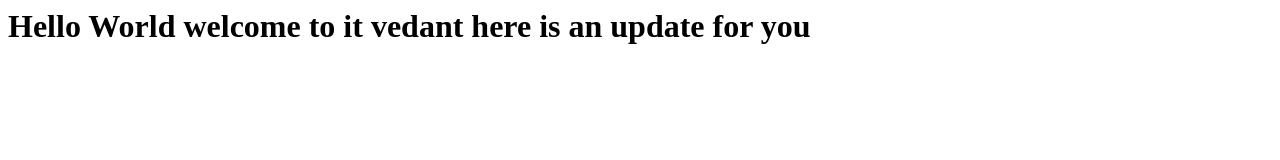
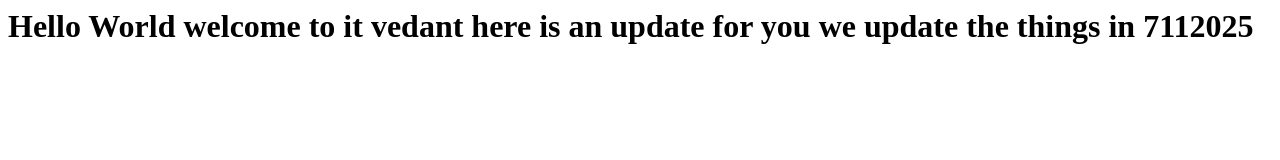
Before and after one commit to Vrushk13/firstrepo, a plain HTML site: page index.html in a window 1280 px wide. Drawn offline with Linux system fonts and the light colour scheme.

Commit message:
index.html

```diff
--- a/index.html
+++ b/index.html
@@ -2,4 +2,7 @@
 <h1> Hello World
     welcome to it vedant
      here is an update for you
+       we update the things in 7112025
+
+
 </h1>
```
